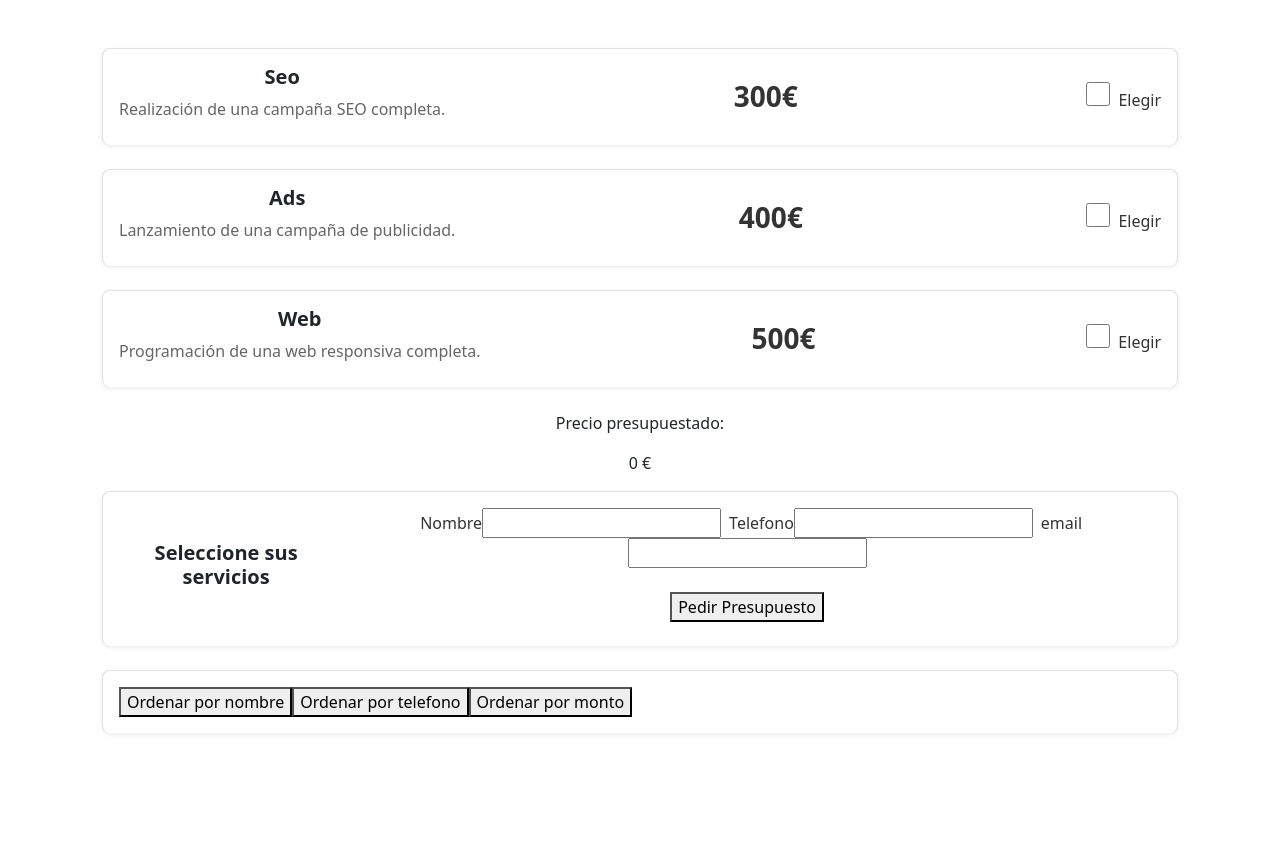
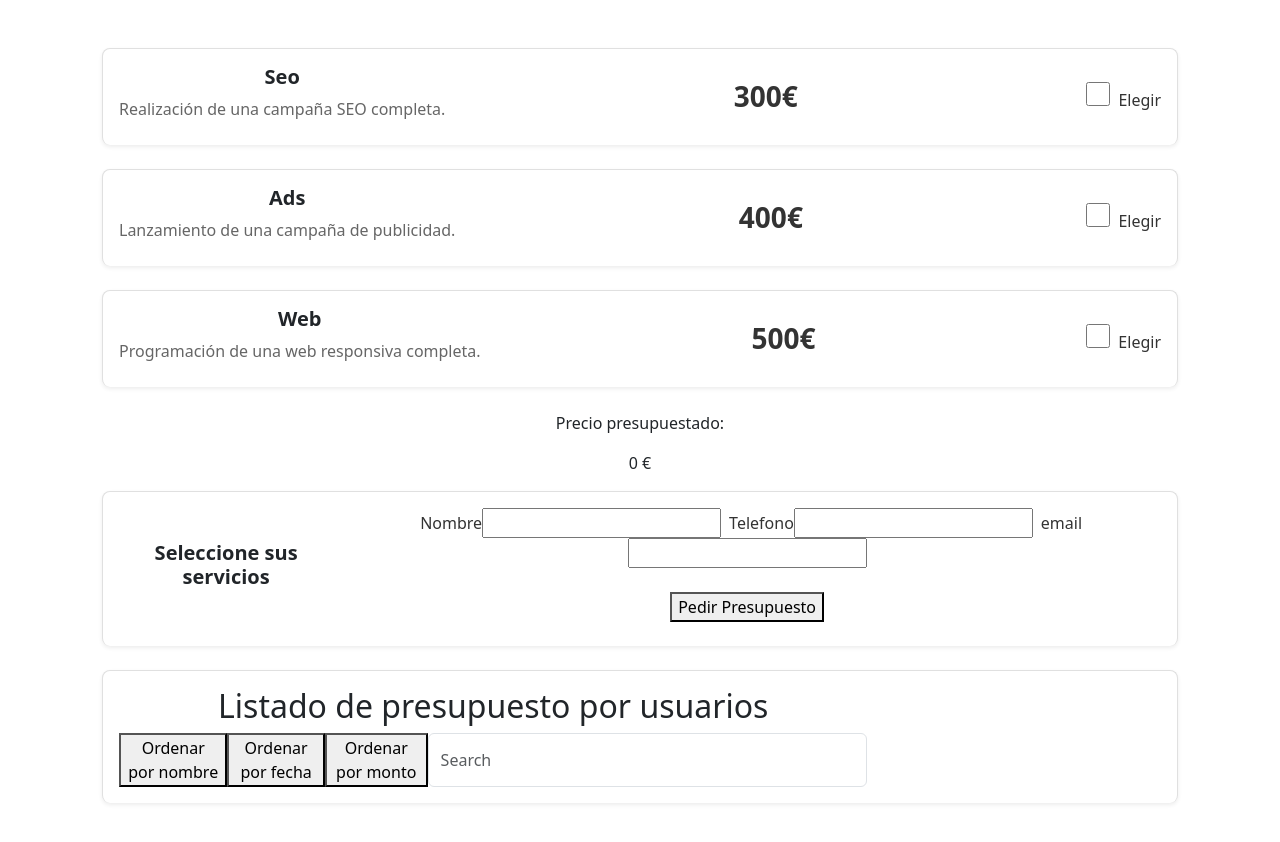
Before and after one commit to GusFDLPBarcelona/Gustavo-Mujica-Sprint-6-Angular, an Angular app in the folder presupuestos/: page / in a window 1280 px wide. Shown: the top 842 px of the page. Before the commit the page ends 800 px from the top, so only its background shows below. Built offline with nearby package versions, Linux system fonts and the light colour scheme.

Commit message:
Agregar fecha a los presupuestos creados.  Agregar buscador por nombre con input. Sin maquetar.

```diff
--- a/presupuestos/src/app/budget-list/budget-list.component.html
+++ b/presupuestos/src/app/budget-list/budget-list.component.html
@@ -1,12 +1,15 @@
+<div>
+    <h2>Listado de presupuesto por usuarios</h2>
+    <nav class="d-flex flex-grow">
         <button (click)="ordenarPorNombre()">Ordenar por nombre</button>
-<button (click)="ordenarPorTelefono()">Ordenar por telefono</button>
+        <button (click)="ordenarPorFecha()">Ordenar por fecha</button>
         <button (click)="ordenarPorMonto()">Ordenar por monto</button>
-
-
-
-
-@for (presupuesto of userPresupuestos; track presupuesto) {
-<div class="card shadow-sm mb-4">
+        <div class="input-group">
+            <input type="text" class="form-control rounded mw-100" placeholder="Search" aria-label="Search"
+                onkeypress="buscarNombre($event)" formControlName="nombre" />
+        </div>
+    </nav>
+    @for (presupuesto of userPresupuestos; track presupuesto) { <div class="card shadow-sm mb-4">
         <div class="card-body d-flex justify-content-between align-items-center">
             <div class="text-left">
                 <h5 class="card-title">Nombre: {{presupuesto.usuario.nombre}}</h5>
@@ -15,7 +18,6 @@
             </div>
 
             <div class="d-flex">
-
                 <h4>Servicios contratados</h4>
                 @if(presupuesto.servicios[WEB].Web) {
                 <span class="flex-grow">Página web</span>
@@ -36,3 +38,4 @@
         </div>
     </div>
     }
+</div>
--- a/presupuestos/src/app/budget-list/budget-list.component.ts
+++ b/presupuestos/src/app/budget-list/budget-list.component.ts
@@ -1,6 +1,7 @@
 import { Component, Input, signal } from '@angular/core';
 import { BudgetService } from '../services/budget.service';
 import { iPresupuesto } from '../models/budget';
+import { FormControl, FormGroup } from '@angular/forms';
 
 @Component({
   selector: 'app-budget-list',
@@ -17,7 +18,10 @@ export class BudgetListComponent {
   WEB = 2;
 
   userPresupuestos: iPresupuesto[] = [];
-
+  ascendente: boolean = true;
+  buscadorForm = new FormGroup({
+    nombre: new FormControl('')
+  })
 
   constructor(private budgetService: BudgetService) { }
 
@@ -27,6 +31,7 @@ export class BudgetListComponent {
     this.userPresupuestos = this.budgetService.getPrespuestos();
     console.log(this.userPresupuestos);
   }
+
   ordenarPorNombre(): void {
     const arrayOrdenado = this.userPresupuestos.sort((a, b) => {
       if (a.usuario.nombre < b.usuario.nombre) {
@@ -38,25 +43,40 @@ export class BudgetListComponent {
       return 0;
     });
     this.userPresupuestos = arrayOrdenado;
-
   }
 
-  ordenarPorTelefono(): void {
+  ordenarPorFecha(): void {
+    this.ascendente = !this.ascendente;
+    if (!this.ascendente) {
       const arrayOrdenado = this.userPresupuestos.sort((a, b) => {
-      if (a.usuario.telefono < b.usuario.telefono) {
+        if (a.usuario.fecha.getTime() < b.usuario.fecha.getTime()) {
           return -1;
         }
-      if (a.usuario.telefono > b.usuario.telefono) {
+        if (a.usuario.fecha.getTime() > b.usuario.fecha.getTime()) {
           return 1;
         }
+        this.userPresupuestos = arrayOrdenado;
         return 0;
       });
+    } else {
+      const arrayOrdenado = this.userPresupuestos.sort((a, b) => {
+        if (a.usuario.fecha.getTime() > b.usuario.fecha.getTime()) {
+          return -1;
+        }
+        if (a.usuario.fecha.getTime() > b.usuario.fecha.getTime()) {
+          return 1;
+        }
         this.userPresupuestos = arrayOrdenado;
+        return 0;
+      });
+    }
+
 
   }
 
   ordenarPorMonto(): void {
     const arrayOrdenado = this.userPresupuestos.sort((a, b) => {
+      console.log(a.monto, b.monto);
       if (a.monto < b.monto) {
         return -1;
       }
@@ -68,4 +88,13 @@ export class BudgetListComponent {
     this.userPresupuestos = arrayOrdenado;
   }
 
+  buscarNombre(event: any): void {
+    console.log(event);
+    const nombre = this.buscadorForm.value.nombre;
+    if (nombre) {
+      const arrayDePaso = this.userPresupuestos.filter((presupuesto) => presupuesto.usuario.nombre.includes(nombre));
+      this.userPresupuestos = arrayDePaso;
     }
+  }
+
+}
```
Lines whose indentation alone changed are shown as unchanged.
